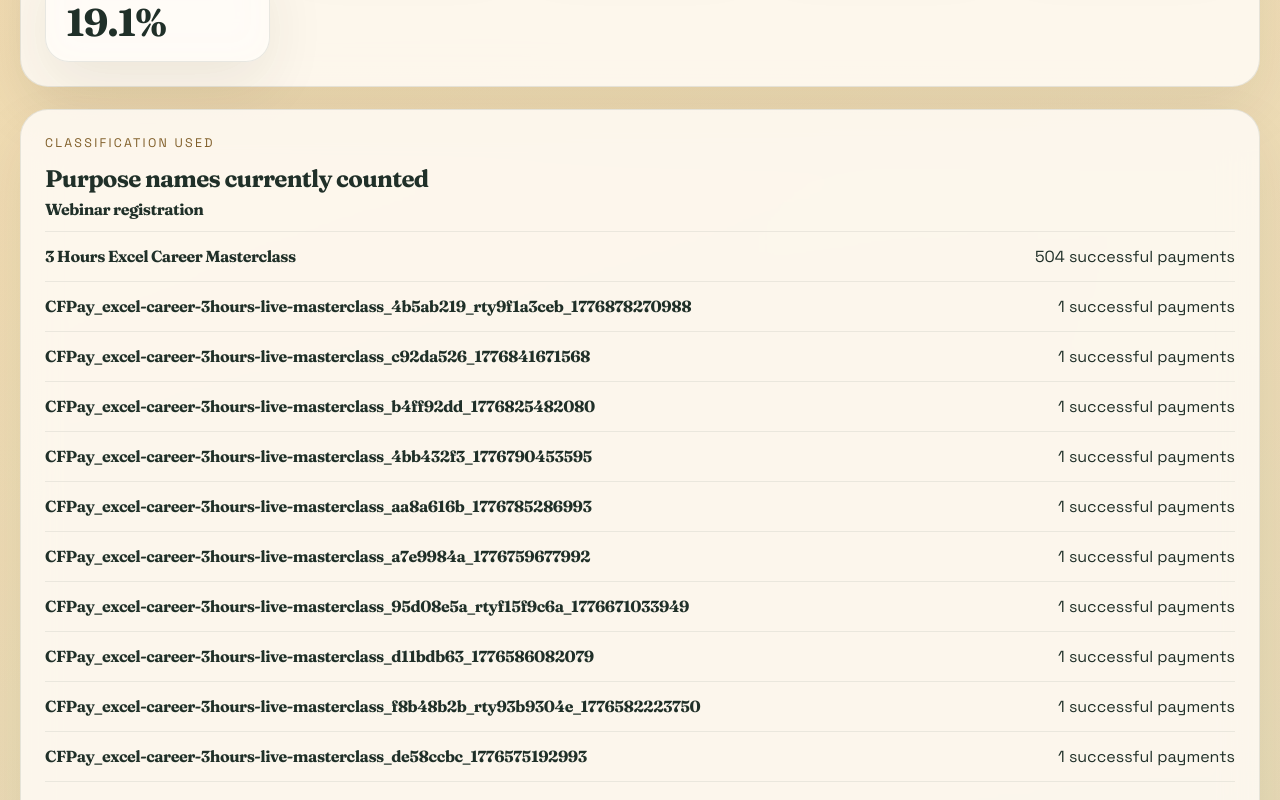
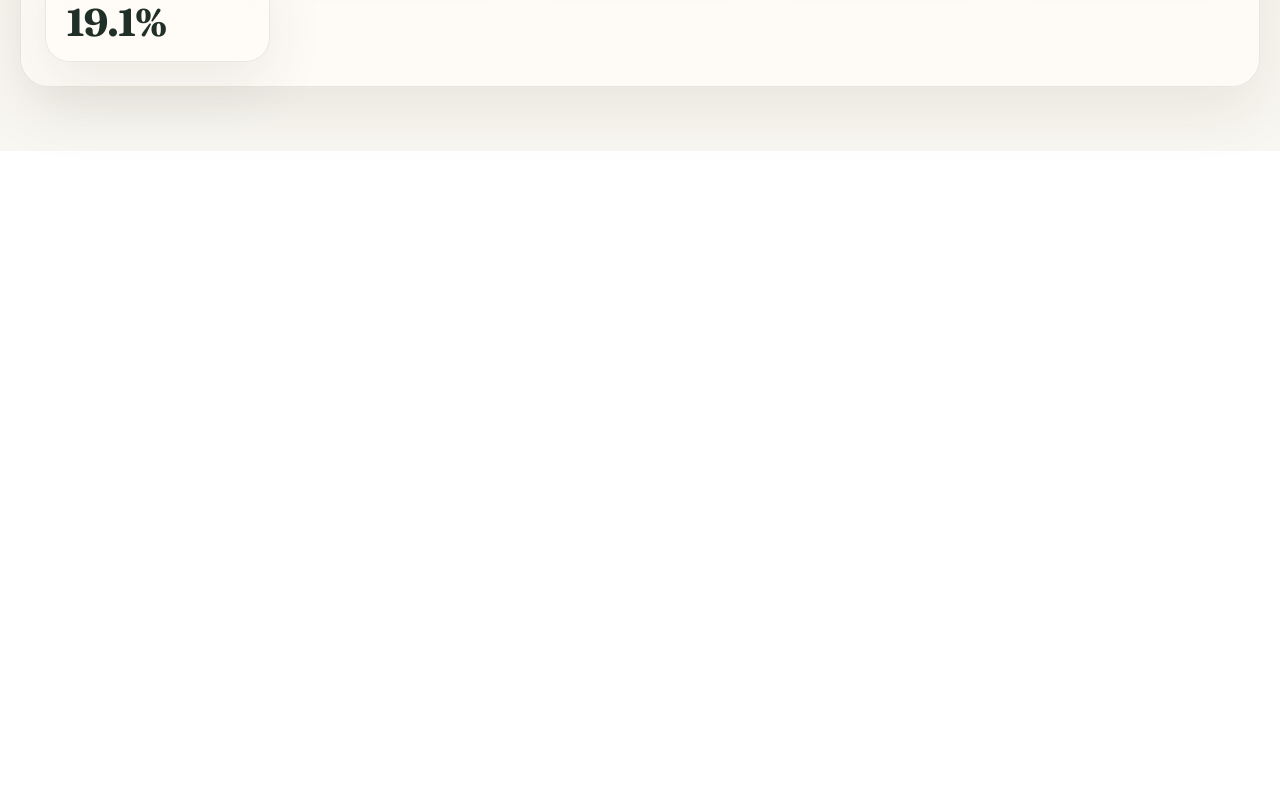
Before and after one commit to abhishek-dungen/Instamojo-Analysis, a React (Vite) app: page / in a window 1280 px wide. Shown: the part 1040-1840 px from the top of the page. After the commit the page ends 1191 px from the top, so only its background shows below. Built offline with nearby package versions, Linux system fonts and the light colour scheme.

Commit message:
Remove classification detail section

```diff
--- a/src/App.tsx
+++ b/src/App.tsx
@@ -211,39 +211,6 @@ function App() {
             </div>
           </section>
 
-          <section className="info-grid">
-            <article className="glass-card">
-              <p className="section-label">Classification used</p>
-              <h2>Purpose names currently counted</h2>
-              <div className="rule-group">
-                <h3>Webinar registration</h3>
-                {data.classificationSources.webinar.map((item) => (
-                  <div key={`webinar-${item.purpose}`} className="rule-row">
-                    <strong>{item.purpose}</strong>
-                    <span>{item.count} successful payments</span>
-                  </div>
-                ))}
-              </div>
-              <div className="rule-group">
-                <h3>Bundle registration</h3>
-                {data.classificationSources.bundle.map((item) => (
-                  <div key={`bundle-${item.purpose}`} className="rule-row">
-                    <strong>{item.purpose}</strong>
-                    <span>{item.count} successful payments</span>
-                  </div>
-                ))}
-              </div>
-              <div className="rule-group">
-                <h3>Course registration</h3>
-                {data.classificationSources.course.map((item) => (
-                  <div key={`course-${item.purpose}`} className="rule-row">
-                    <strong>{item.purpose}</strong>
-                    <span>{item.count} successful payments</span>
-                  </div>
-                ))}
-              </div>
-            </article>
-          </section>
         </>
       ) : (
         data.syncStatus.state === 'ready' ? (
```
